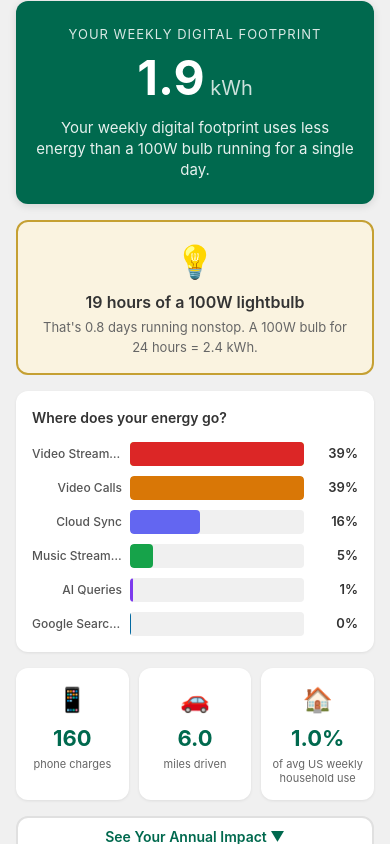
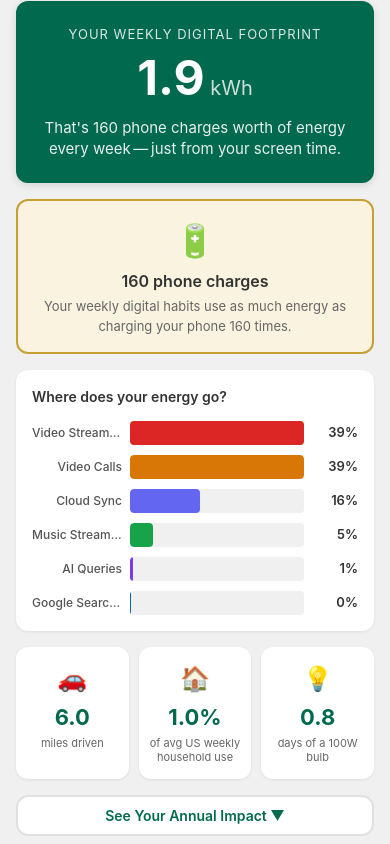
Before and after one commit to jonsims/data-footprint-calculator, a plain HTML site: page index.html in a window 390 px wide. Both pictures are taken after typing "5", "5", "5", "5", "5", "5" into the empty fields and a click on the button "Calculate My Footprint". Shown: the part 742-1586 px from the top of the page. Drawn offline with Linux system fonts and the light colour scheme.

Commit message:
Replace lightbulb hero comparison with phone charges

```diff
--- a/index.html
+++ b/index.html
@@ -216,8 +216,8 @@
       opacity: 0.9;
     }
 
-    /* Lightbulb Comparison */
-    .bulb-comparison {
+    /* Hero Comparison */
+    .hero-comparison {
       background: var(--gold-light);
       border: 2px solid var(--gold);
       border-radius: var(--radius);
@@ -226,18 +226,18 @@
       text-align: center;
     }
 
-    .bulb-comparison .bulb-icon {
+    .hero-comparison .hero-icon {
       font-size: 32px;
     }
 
-    .bulb-comparison .bulb-text {
+    .hero-comparison .hero-text {
       font-size: 16px;
       font-weight: 600;
       color: var(--charcoal);
       margin-top: 4px;
     }
 
-    .bulb-comparison .bulb-detail {
+    .hero-comparison .hero-detail {
       font-size: 13px;
       color: #666;
       margin-top: 4px;
@@ -639,13 +639,13 @@
     }
 
     function getFramingText(kwh) {
-      const days = (kwh / 2.4).toFixed(1);
-      if (kwh < 2.4) {
-        return 'Your weekly digital footprint uses less energy than a 100W bulb running for a single day.';
-      } else if (kwh <= 10) {
-        return `Your digital footprint is like leaving a 100W bulb on for ${days} days straight.`;
+      const charges = Math.round(kwh / 0.012);
+      if (charges < 100) {
+        return `That's like charging your phone ${charges} times\u2009\u2014\u2009just from your digital habits.`;
+      } else if (charges <= 500) {
+        return `That's ${charges} phone charges worth of energy every week\u2009\u2014\u2009just from your screen time.`;
       } else {
-        return `Your digital life uses serious energy\u2009\u2014\u2009equivalent to ${days} days of a lightbulb running nonstop.`;
+        return `Your digital life uses serious energy\u2009\u2014\u2009equivalent to charging your phone ${charges} times a week.`;
       }
     }
 
@@ -689,10 +689,10 @@
           <div class="framing-text">${getFramingText(totalKwh)}</div>
         </div>
 
-        <div class="bulb-comparison">
-          <div class="bulb-icon">\uD83D\uDCA1</div>
-          <div class="bulb-text">${eq.bulbHours.toFixed(0)} hours of a 100W lightbulb</div>
-          <div class="bulb-detail">That's ${eq.bulbDays.toFixed(1)} days running nonstop. A 100W bulb for 24 hours = 2.4 kWh.</div>
+        <div class="hero-comparison">
+          <div class="hero-icon">\uD83D\uDD0B</div>
+          <div class="hero-text">${Math.round(eq.phoneCharges)} phone charges</div>
+          <div class="hero-detail">Your weekly digital habits use as much energy as charging your phone ${Math.round(eq.phoneCharges)} times.</div>
         </div>
 
         <div class="chart-section">
@@ -702,11 +702,6 @@
 
         <div class="equivalents">
           <div class="equiv-card">
-            <div class="equiv-icon">\uD83D\uDCF1</div>
-            <div class="equiv-value">${Math.round(eq.phoneCharges)}</div>
-            <div class="equiv-label">phone charges</div>
-          </div>
-          <div class="equiv-card">
             <div class="equiv-icon">\uD83D\uDE97</div>
             <div class="equiv-value">${eq.miles.toFixed(1)}</div>
             <div class="equiv-label">miles driven</div>
@@ -715,6 +710,11 @@
             <div class="equiv-icon">\uD83C\uDFE0</div>
             <div class="equiv-value">${eq.householdPct.toFixed(1)}%</div>
             <div class="equiv-label">of avg US weekly household use</div>
+          </div>
+          <div class="equiv-card">
+            <div class="equiv-icon">\uD83D\uDCA1</div>
+            <div class="equiv-value">${eq.bulbDays.toFixed(1)}</div>
+            <div class="equiv-label">days of a 100W bulb</div>
           </div>
         </div>
 
```
